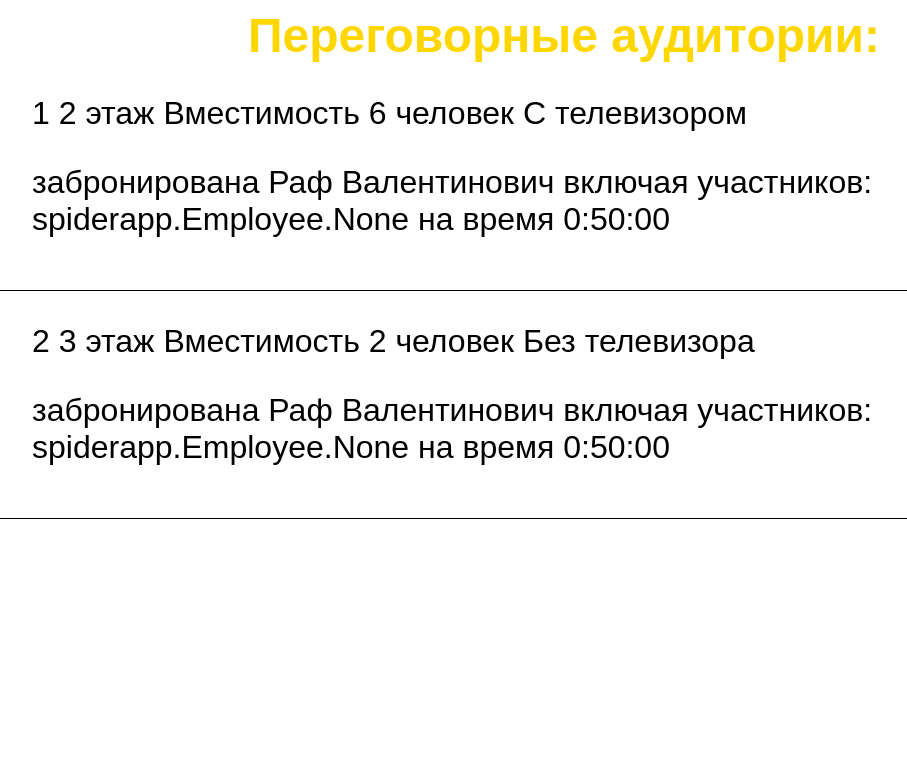
After one commit to yellowcat-dotcom/siteProject, a Django app: page /meetingRooms/ in a window 1280 px wide. The commit adds this page. Shown: the top 779 px of the page, without its empty margins (76-983 px from the left). Run offline with Django 4.2, Linux system fonts and the light colour scheme; data comes from the database, SQL or seed files in the repository; both versions use the stored data as it was after the commit.

Commit message:
problems with meetingRoom in DB

```diff
--- a/siteSpider/mysite/settings.py
+++ b/siteSpider/mysite/settings.py
@@ -9,7 +9,7 @@ https://docs.djangoproject.com/en/4.2/topics/settings/
 For the full list of settings and their values, see
 https://docs.djangoproject.com/en/4.2/ref/settings/
 """
-
+import os
 from pathlib import Path
 
 # Build paths inside the project like this: BASE_DIR / 'subdir'.
@@ -118,6 +118,9 @@ USE_TZ = True
 STATIC_URL = 'static/'
 STATIC_ROOT=BASE_DIR/'static/'
 
+MEDIA_URL = '/media/'
+MEDIA_ROOT = os.path.join(BASE_DIR, 'media')
+
 # Default primary key field type
 # https://docs.djangoproject.com/en/4.2/ref/settings/#default-auto-field
 
--- a/siteSpider/mysite/urls.py
+++ b/siteSpider/mysite/urls.py
@@ -16,8 +16,11 @@ Including another URLconf
 """
 from django.contrib import admin
 from django.urls import path, include
+from django.conf import settings
+from django.conf.urls.static import static
+
 
 urlpatterns = [
     path('admin/', admin.site.urls),
     path('', include('spiderapp.urls')),
-]
+] + static(settings.MEDIA_URL, document_root=settings.MEDIA_ROOT)
--- /dev/null
+++ b/siteSpider/spiderapp/static/css/configuration.css
@@ -0,0 +1,38 @@
+h1 {
+  text-align: center;
+  font-family: 'Better VCR', sans-serif;
+  color: #FFD700; /* Лимонный цвет */
+  font-size: 300%;
+}
+
+p{
+  font-family: 'Better VCR', sans-serif;
+  color: #00000; /* Лимонный цвет */
+  font-size: 200%;
+  margin-left: 100px;
+
+}
+
+img{
+  display: block;
+   margin-top: 80px;
+   margin-left: auto;
+   margin-right: auto;
+}
+table {
+  font-family: 'Better VCR', sans-serif;
+  font-size: 30px;
+  margin: 0 auto;
+  border-collapse: collapse;
+}
+
+th, td {
+  padding: 8px;
+  text-align: center;
+  border-top: 1px solid black; /* Добавлено: решетка таблицы черного цвета */
+}
+div {
+  border-bottom: 1px solid black;
+  margin-bottom: 20px;
+  padding-bottom: 20px;
+}
--- a/siteSpider/spiderapp/templates/spiderapp/configuration.html
+++ b/siteSpider/spiderapp/templates/spiderapp/configuration.html
@@ -3,7 +3,7 @@
 <head>
     <meta charset="UTF-8">
     <title>Title</title>
-  <link rel="stylesheet" href="{% static 'css/spiderapp.css' %}">
+  <link rel="stylesheet" href="{% static 'css/configuration.css' %}">
 </head>
 <body>
 <h1>О нас:</h1>
--- /dev/null
+++ b/siteSpider/spiderapp/templates/spiderapp/meetingRoom.html
@@ -0,0 +1,27 @@
+{% load static %}
+<html lang="en">
+<head>
+    <meta charset="UTF-8">
+    <title>Title</title>
+    <link rel="stylesheet" href="{% static 'css/configuration.css' %}">
+</head>
+<body>
+  <h1>Переговорные аудитории:</h1>
+{% for meetingRoom  in meetingRooms %}
+<div>
+    <p>{{ meetingRoom.number }}
+      {{ meetingRoom.floor }} этаж
+      Вместимость {{ meetingRoom.capacity }} человек
+      {% if meetingRoom.has_tv %}
+      С телевизором
+    {% else %}
+    Без телевизора
+    {% endif %}
+    </p>
+    <p>забронирована {{ meetingRoom.reserved_by}}
+      включая участников: {{ meetingRoom.participants}}
+      на время {{ meetingRoom.booking_duration}}</p>
+</div>
+{% endfor %}
+</body>
+</html>
--- a/siteSpider/spiderapp/templates/spiderapp/post_list.html
+++ b/siteSpider/spiderapp/templates/spiderapp/post_list.html
@@ -8,9 +8,9 @@
 <body>
   <h1>SPIDER GROUP</h1>
     <ul>
-        <li><a href=" ">Список отделов</a></li>
-        <li><a href=" ">Список сотрудников</a></li>
-        <li><a href=" ">Список переговорных</a></li>
+        <li><a href="{% url 'departments' %}">Список отделов</a></li>
+        <li><a href="{% url 'employees' %}">Список сотрудников</a></li>
+        <li><a href="{% url 'meetingRooms'%}">Список переговорных</a></li>
         <li><a href="{% url 'configuration' %}">Конфигурация</a></li>
     </ul>
 </body>
--- a/siteSpider/spiderapp/urls.py
+++ b/siteSpider/spiderapp/urls.py
@@ -1,8 +1,11 @@
 from django.urls import path
 from . import views
-from .views import configuration_view
+from .views import configuration_view, department_view, employee_view, meetingRoom_view
 
 urlpatterns = [
     path('', views.post_list, name='post_list'),
     path('configuration/', configuration_view, name='configuration'),
+    path('departments/', department_view, name='departments'),
+    path('employees/', employee_view, name='employees'),
+    path('meetingRooms/', meetingRoom_view, name='meetingRooms'),
 ]
--- a/siteSpider/spiderapp/views.py
+++ b/siteSpider/spiderapp/views.py
@@ -1,10 +1,26 @@
 from django.shortcuts import render
-from .models import Configuration
+from .models import Configuration, Department, Employee, MeetingRoom
 
 
 def post_list(request):
     return render(request, 'spiderapp/post_list.html', {})
 
+
 def configuration_view(request):
-    configuration=Configuration.objects.get()
-    return render(request,'spiderapp/configuration.html', {'configuration': configuration})
+    configuration = Configuration.objects.get()
+    return render(request, 'spiderapp/configuration.html', {'configuration': configuration})
+
+
+def department_view(request):
+    departments = Department.objects.all()
+    return render(request, 'spiderapp/department.html', {'departments': departments})
+
+
+def employee_view(request):
+    employees = Employee.objects.all()
+    return render(request, 'spiderapp/employee.html', {'employees': employees})
+
+
+def meetingRoom_view(request):
+    meetingRooms = MeetingRoom.objects.all()
+    return render(request, 'spiderapp/meetingRoom.html', {'meetingRooms': meetingRooms})
```
Also changed, not shown: main.py (deleted, +0 -16 lines), siteSpider/spiderapp/static/css/employee.css (added, +27 -0 lines), siteSpider/spiderapp/templates/spiderapp/department.html (added, +24 -0 lines), siteSpider/spiderapp/templates/spiderapp/employee.html (added, +24 -0 lines), siteSpider/db.sqlite3, siteSpider/employee_photos/1669464108_damion-club-p-chelovek-v-kostyume-kota-instagram-5.jpg (deleted), siteSpider/employee_photos/1669464108_damion-club-p-chelovek-v-kostyume-kota-instagram-5_lqP72q5.jpg (deleted), siteSpider/employee_photos/1669524424_damion-club-p-delovoi-kot-v-kostyume-vkontakte-21.jpg (deleted), siteSpider/employee_photos/KKARjtHTKi3QG7VZt4ycQWwerjMM1T8w9vLYY37K1gyT9dfFdmBNXnovPHLpchVDDDcFO0uU_3koMmZA.jpg (deleted), siteSpider/office_photos/4247221.jpg (deleted).
